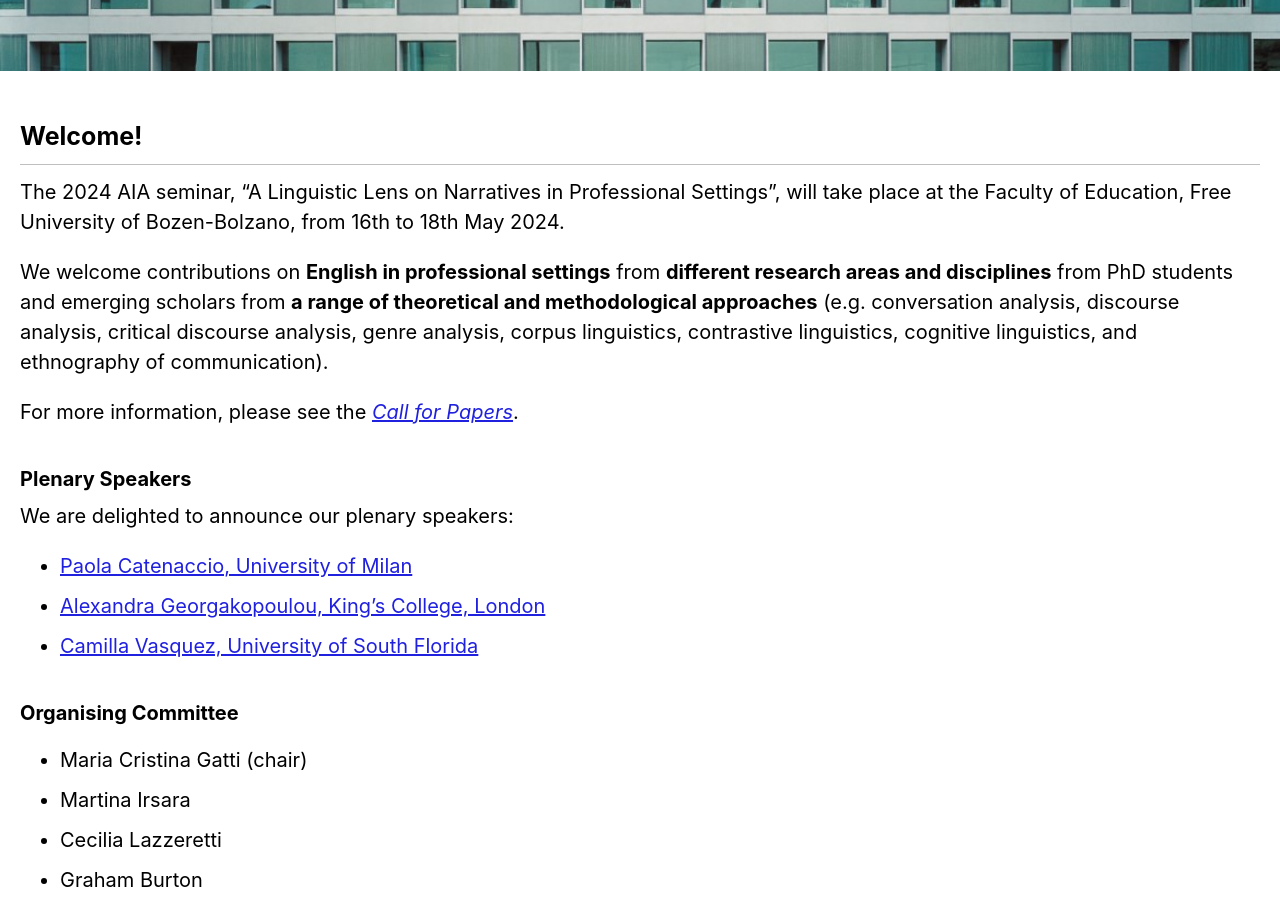
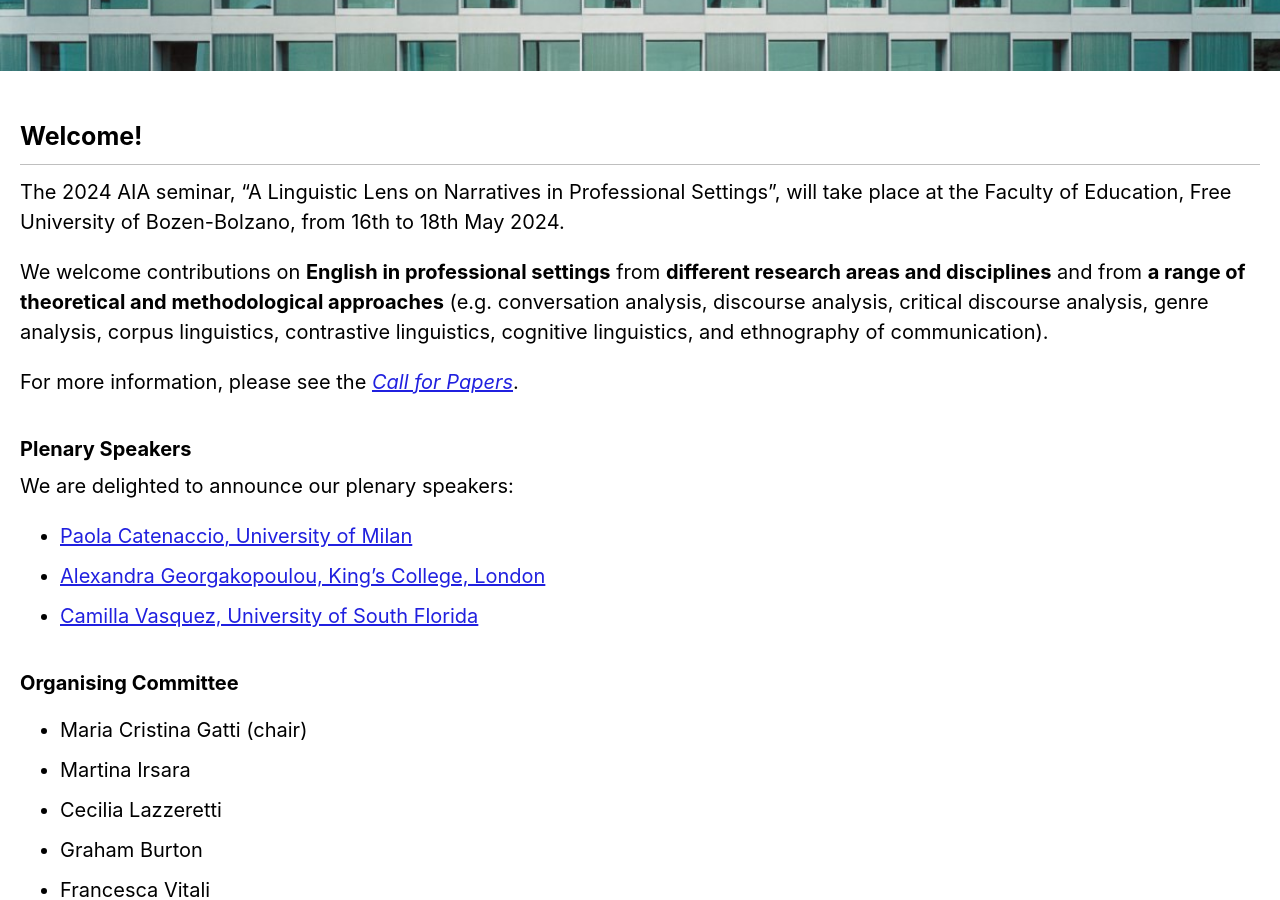
Before and after one commit to gfburton/aiabrixen2024, a Jekyll site: the page built from _pages/home.md, in a window 1280 px wide and 900 px high, scrolled down 346 px. Built offline with Jekyll 4.4.1, drawn with Linux system fonts in a browser that asks for light colours; cached includes are drawn as plain includes; nearby versions of some CDN libraries.

Commit message:
Update home.md

```diff
--- a/_pages/home.md
+++ b/_pages/home.md
@@ -12,7 +12,7 @@ excerpt: "16-18th May 2024<br>Free University of Bozen-Bolzano (Brixen campus)"
 
 The 2024 AIA seminar, "A Linguistic Lens on Narratives in Professional Settings", will take place at the Faculty of Education, Free University of Bozen-Bolzano, from 16th to 18th May 2024.
 
-We welcome contributions on **English in professional settings** from **different research areas and disciplines** from PhD students and emerging scholars from **a range of theoretical and methodological approaches** (e.g. conversation analysis, discourse analysis, critical discourse analysis, genre analysis, corpus linguistics, contrastive linguistics, cognitive linguistics, and ethnography of communication).
+We welcome contributions on **English in professional settings** from **different research areas and disciplines** and from **a range of theoretical and methodological approaches** (e.g. conversation analysis, discourse analysis, critical discourse analysis, genre analysis, corpus linguistics, contrastive linguistics, cognitive linguistics, and ethnography of communication).
 
 For more information, please see the _[Call for Papers](https://gfburton.github.io/aiabrixen2024/cfp/)_.
 
```
